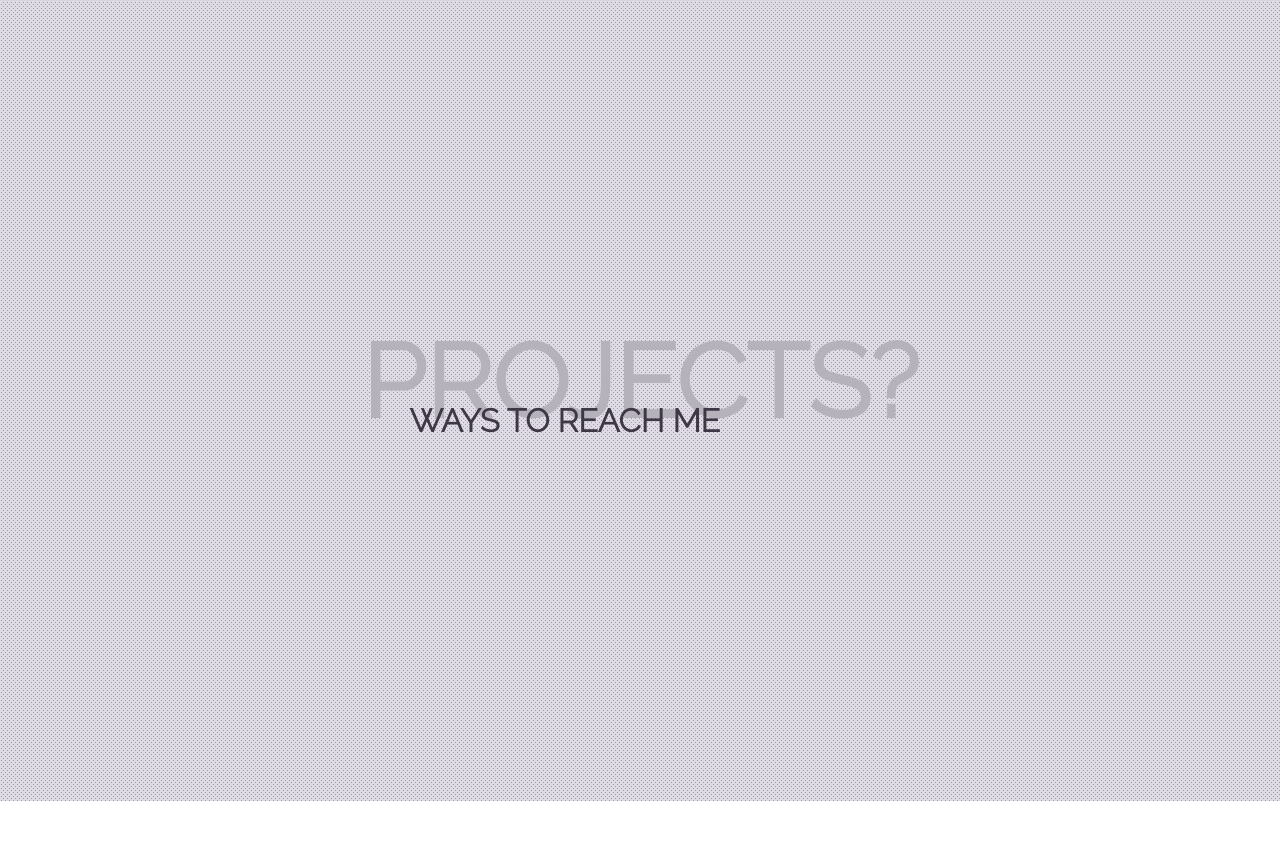
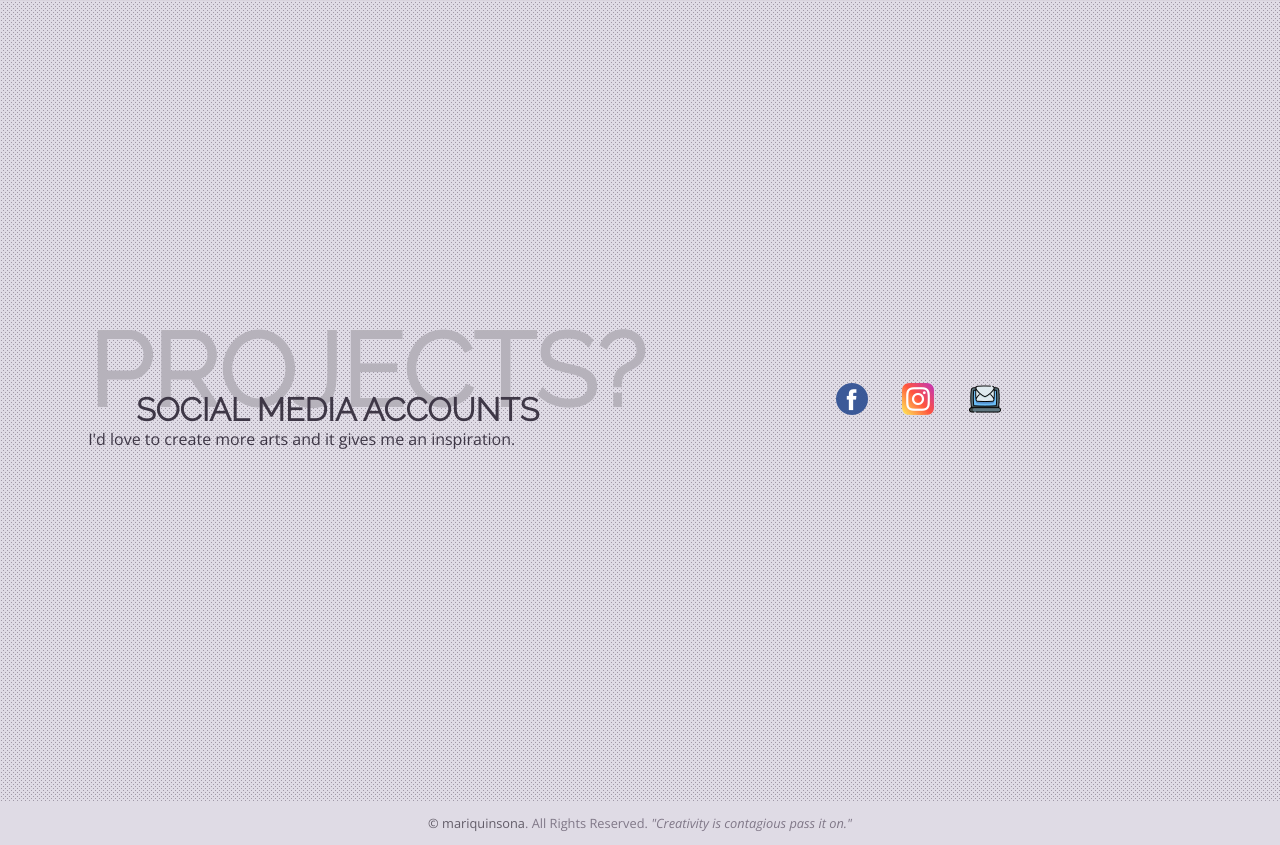
Before and after one commit to crispaulcastaneda/art-website, a website: page index.html in a window 1280 px wide. Shown: the part 2399-3244 px from the top of the page. Before the commit the page ends 3200 px from the top, so only its background shows below. Drawn offline with nearby package versions, Linux system fonts and the light colour scheme.

Commit message:
changes-and-update

```diff
--- a/index.html
+++ b/index.html
@@ -66,7 +66,6 @@
     </section>
 
     <!-- WORK -->
-
     <section id="work" class="section work flex-this">
         <div class="work-col">
             <h1>ARTWORKS. </h1>
@@ -144,11 +143,22 @@
     <!-- CONTACT -->
     <section id="contact" class="section contact">
         <div class="contact-col">
-            <h1>PROJECTS? </h1>
-            <h2>WAYS TO REACH ME</h2>
+                <h1>PROJECTS? </h1>
+                <h2>SOCIAL MEDIA ACCOUNTS</h2>
+                <p>I'd love to create more arts and it gives me an inspiration.</p>
         </div>
-        <div class="contact-col">
+        <div class="contact-col contact-info">
+            <a href="https://www.facebook.com/mrchquinsona" target="_blank">
+                <img src="dist/img/facebook.png">
+            </a>
+            <a href="https://www.instagram.com/art.riri_" target="_blank">
+                <img src="dist/img/instagram.png" alt="">
+            </a>
+            <a href="mailto:mariquinsona@gmail.com">
+                <img src="dist/img/email.png" alt="">
+            </a>
         </div>
+
         <div class="custom-shape-divider-top-1601724845">
             <svg data-name="Layer 1" xmlns="http://www.w3.org/2000/svg" viewBox="0 0 1200 120" preserveAspectRatio="none">
                 <path d="M1200 0L0 0 892.25 114.72 1200 0z" class="shape-fill"></path>
@@ -156,12 +166,9 @@
         </div>
     </section>
 
-    <!-- FOOTER -->
-    <!-- <section id="footer" class="footer">
-        <div class="footer-col">
-            <p>&copy; Marichu Quinsona | Art.Riri | 2020</p>
-        </div>
-    </section> -->
+    <section class="footer">
+        <p><span class="copyright">&copy; mariquinsona</span>. All Rights Reserved. <i>"Creativity is contagious pass it on."</i></p>
+    </section>
 
     <!-- JS Script -->
     <script type="text/javascript" src="dist/js/script.js" defer></script>
```
Also changed, not shown: dist/css/style.css, dist/img/email.png (added), dist/img/facebook.png (added), dist/img/instagram.png (added).
